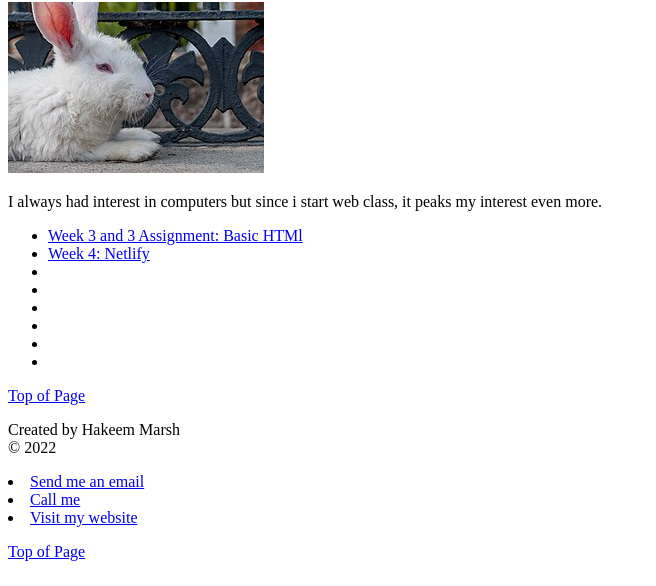
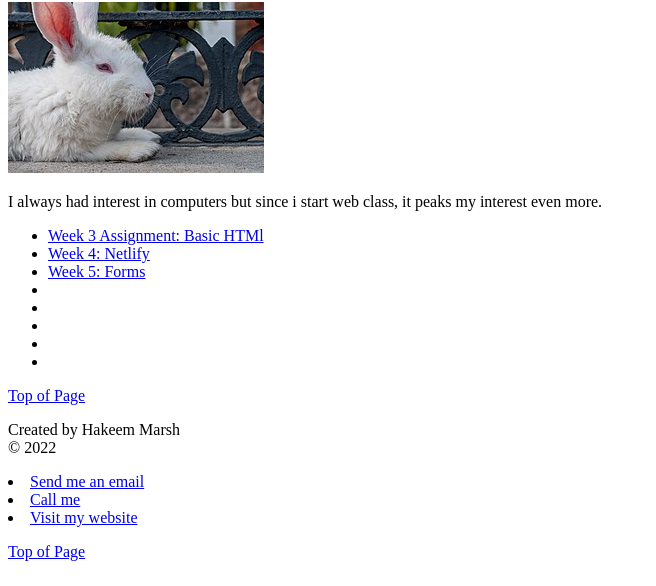
Before and after one commit to 01745771tech/01745771tech.github.io, a plain HTML site: page index.html in a window 1280 px wide. Shown: the part 214-800 px from the top of the page, without its empty margins (0-656 px from the left). Drawn offline with Linux system fonts and the light colour scheme.

Commit message:
week 5,6 updates

```diff
--- a/index.html
+++ b/index.html
@@ -23,9 +23,9 @@
 
     <section class="asssignments">
         <ul>
-            <li><a href="challenge.html">Week 3 and 3 Assignment: Basic HTMl</a></li>
+            <li><a href="challenge.html"> Week 3 Assignment: Basic HTMl</a></li>
             <li><a href="https://blissful-babbage-b3f710.netlify.app/"> Week 4: Netlify</a></li>
-            <li><a href="http://"></a></li>
+            <li><a href="https://blissful-babbage-b3f710.netlify.app/form.html"> Week 5: Forms</a></li>
             <li><a href="http://"></a></li>
             <li><a href="http://"></a></li>
             <li><a href="http://"></a></li>
```
Also changed, not shown: challenge.html (+1 -1 lines).
